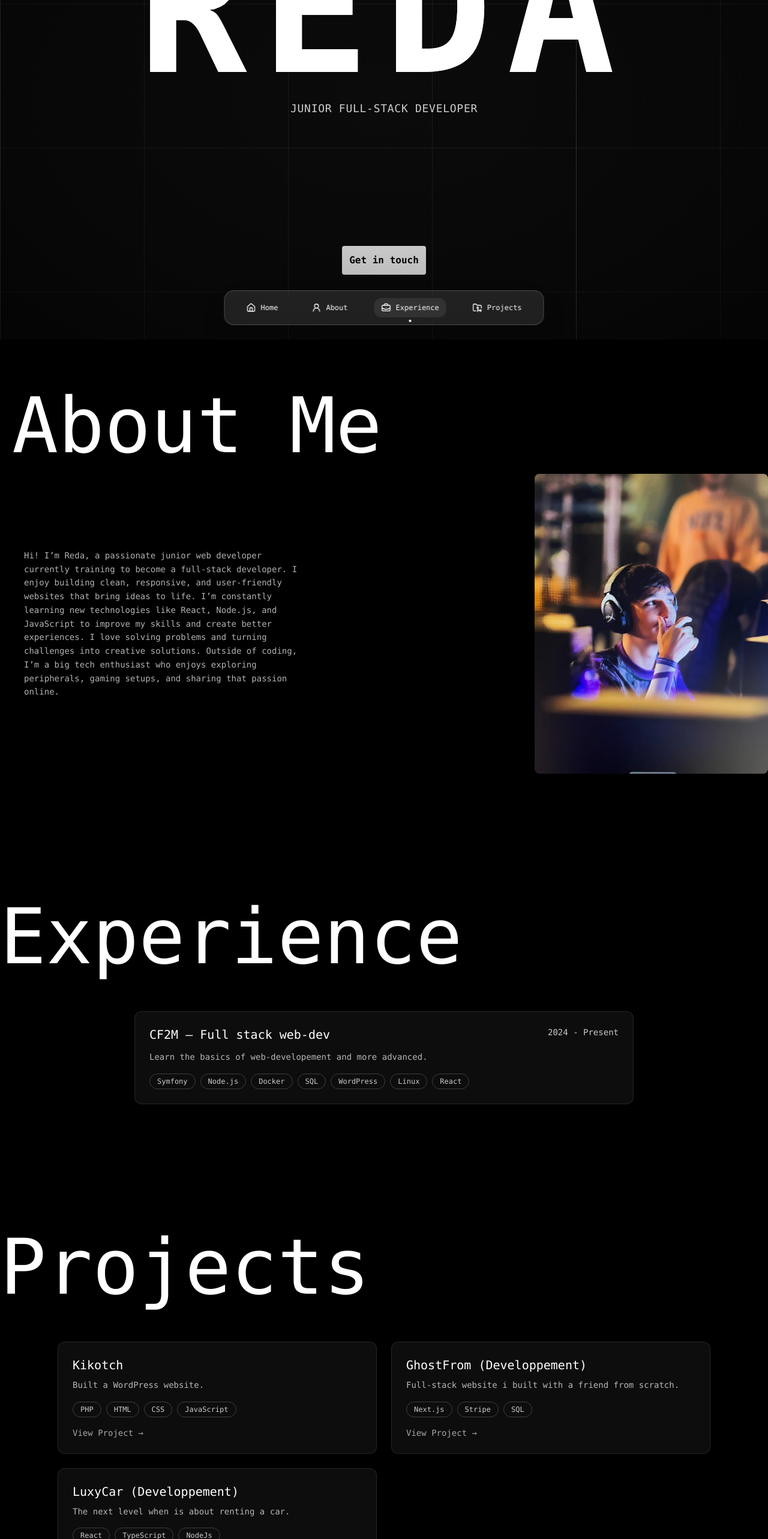
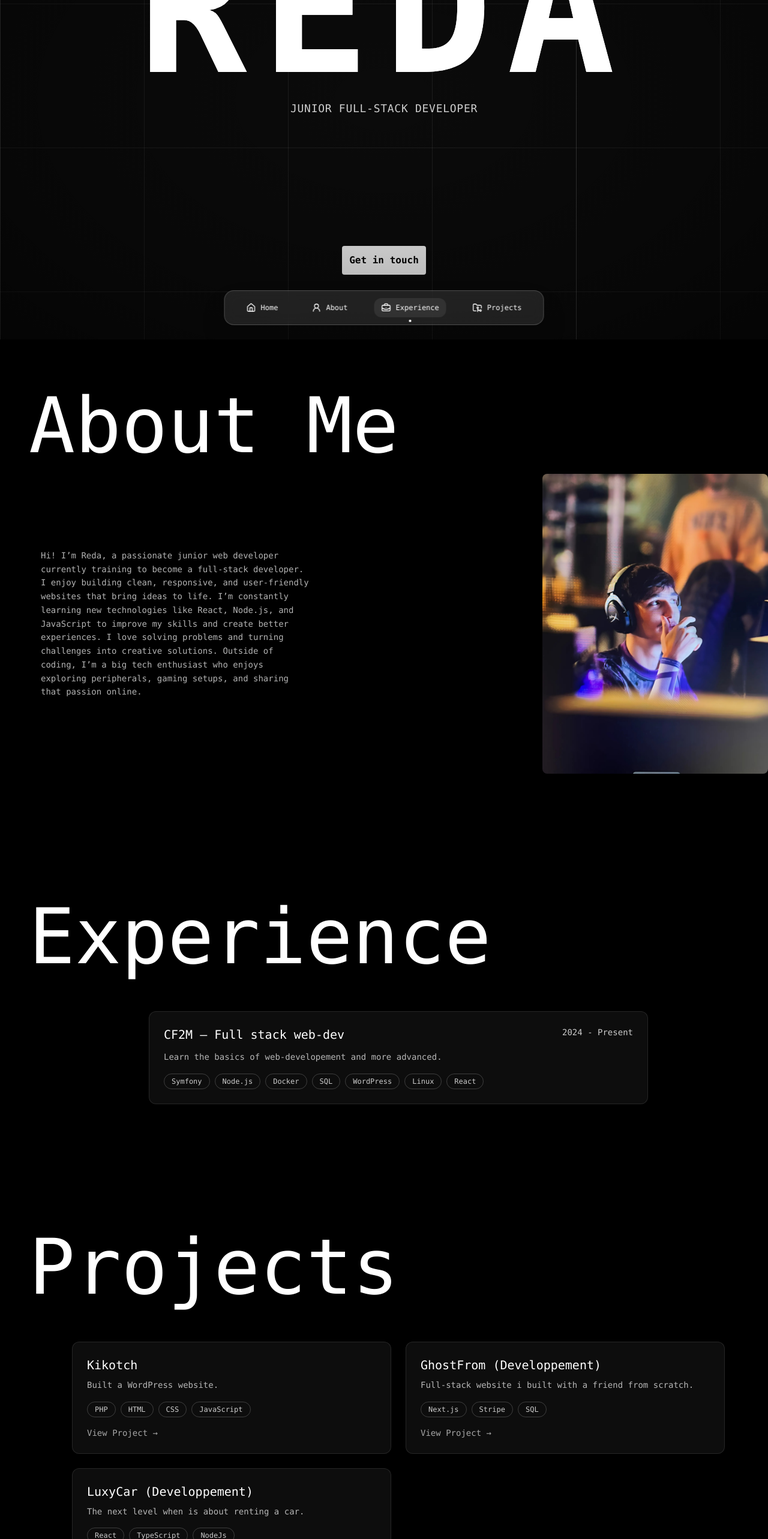
Before and after one commit to redasnkrs/Portfolio., a React (Vite) app: page / in a window 1280 px wide. Shown: the part 234-2800 px from the top of the page at 60% size. Built offline with nearby package versions, Linux system fonts and the light colour scheme.

Commit message:
fix: Adjusted the margin left for all section

```diff
--- a/src/components/About.tsx
+++ b/src/components/About.tsx
@@ -20,7 +20,7 @@ export function About() {
   //   [],
   // );
   return (
-    <section id="about" className="section ml-5">
+    <section id="about" className="section ml-12">
       <div className="">
         <h2 className="text-9xl mb-4">About Me</h2>
       </div>
--- a/src/components/ContactMe.tsx
+++ b/src/components/ContactMe.tsx
@@ -2,7 +2,7 @@ import { contactme } from "../data/info.json";
 
 export function ContactMe() {
   return (
-    <section id="contactMe" className="section">
+    <section id="contactMe" className="section ml-12">
       <div className="">
         <h2 className="text-9xl mb-15">Contact me</h2>
         <div className="container-4xl glass-card">
--- a/src/components/Experience.tsx
+++ b/src/components/Experience.tsx
@@ -2,7 +2,7 @@ import { experiences } from "../data/experience";
 
 export function ExperienceSection() {
   return (
-    <section id="experience" className="section">
+    <section id="experience" className="section ml-12">
       <h2 className="text-9xl mb-15">Experience</h2>
       <div className="container-4xl">
         <div className="grid gap-6">
--- a/src/components/Projects.tsx
+++ b/src/components/Projects.tsx
@@ -2,7 +2,7 @@ import { projects } from "../data/projects";
 
 export function Projects() {
   return (
-    <section id="projects" className="section">
+    <section id="projects" className="section ml-12">
       <h3 className="text-9xl mb-15">Projects</h3>
       <div className="container-6xl">
         <div className="grid grid-cols-1 lg:grid-cols-2 gap-6">
```
